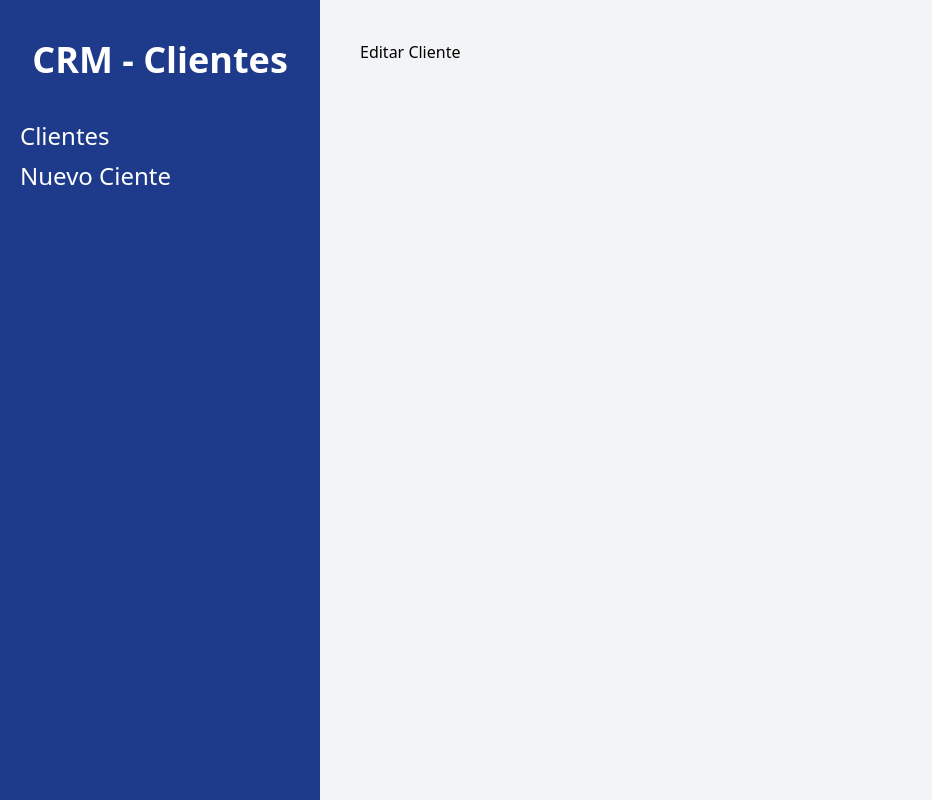
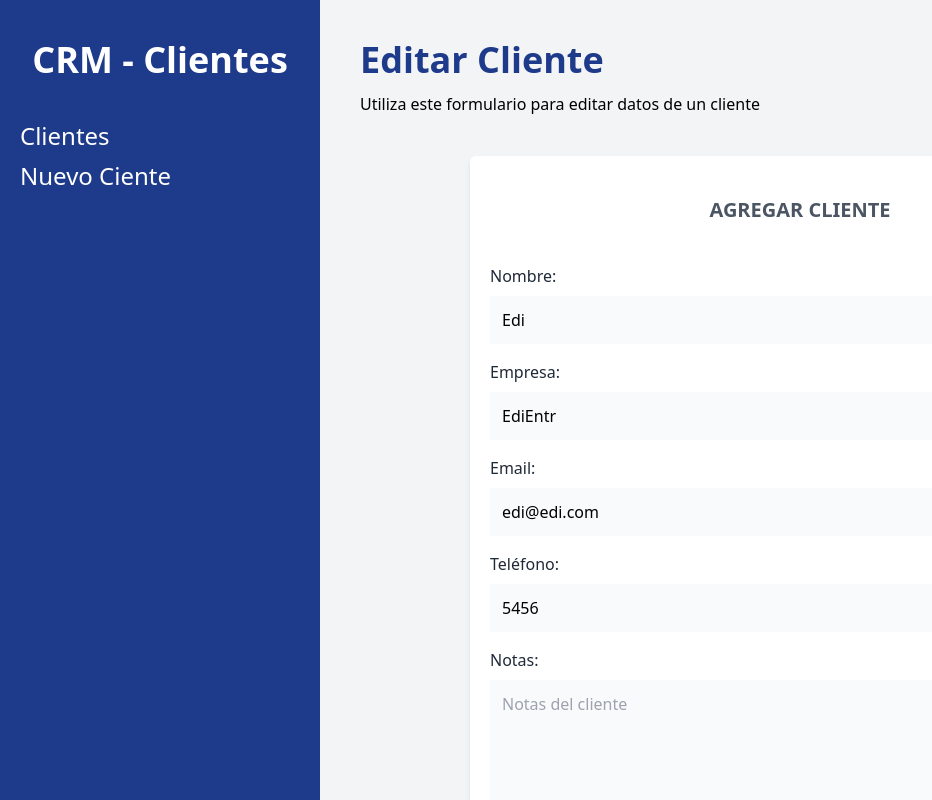
Before and after one commit to edicoding/crm_react, a React (Vite) app: page /clientes/editar/1 in a window 1280 px wide. Shown: the whole page, without its empty margins (0-932 px from the left). Built offline with nearby package versions, Linux system fonts and the light colour scheme; data requests are answered from the project's data file.

Commit message:
180 adding default props to formik

```diff
--- a/db.json
+++ b/db.json
@@ -30,6 +30,14 @@
       "telefono": "5456",
       "notas": "Probando React",
       "id": 4
+    },
+    {
+      "nombre": "Marga",
+      "empresa": "Marga Medicina",
+      "email": "dtdfsg@marga.com",
+      "telefono": "5234655654",
+      "notas": "Hola",
+      "id": 5
     }
   ]
 }
--- a/src/components/Cliente.jsx
+++ b/src/components/Cliente.jsx
@@ -26,6 +26,7 @@
                     type='button'
                     className='bg-blue-600 hover:bg-blue-700 block w-full text-white p-2
                     uppercase font-bold text-xs mt-3'
+                    onClick={() => navigate(`/clientes/editar/${id}`)}
                 >Editar</button>
 
                 <button
--- a/src/components/Formulario.jsx
+++ b/src/components/Formulario.jsx
@@ -4,7 +4,7 @@
 import * as Yup from 'yup'
 import Alerta from './Alerta'
 
-const Formulario = () => {
+const Formulario = ({cliente}) => {
 
     const navigate = useNavigate()
 
@@ -53,12 +53,13 @@
 
             <Formik
                 initialValues={{
-                    nombre: '',
-                    empresa: '',
-                    email: '',
-                    telefono: '',
-                    notas: ''
+                    nombre: cliente?.nombre ?? '',
+                    empresa: cliente?.empresa ?? '',
+                    email: cliente?.email ?? '',
+                    telefono: cliente?.telefono ?? '',
+                    notas: cliente?.notas ?? ''
                 }}
+                enableReinitialize={true}
                 onSubmit={async (values, {resetForm}) => {
                     await handleSubmit(values)
 
@@ -172,4 +173,8 @@
     )
 }
 
+Formulario.defaultProps = {
+    cliente: {}
+}
+
 export default Formulario
--- a/src/paginas/EditarCliente.jsx
+++ b/src/paginas/EditarCliente.jsx
@@ -1,10 +1,38 @@
-import React from 'react'
+import { useEffect, useState } from "react"
+import { useParams } from "react-router-dom"
+import Formulario from '../components/Formulario'
 
 const EditarCliente = () => {
+
+  const [cliente, setCliente] = useState({})
+  const [cargando, setCargando] = useState(true)
+  const {id} = useParams()
+
+  useEffect(() => {
+    const obtenerClienteAPI = async () => {
+      try {
+        const url = `http://localhost:4000/clientes/${id}`
+        const respuesta = await fetch(url)
+        const resultado = await respuesta.json()
+        setCliente(resultado)
+      } catch (error) {
+        console.log(error);
+      }
+
+      setCargando(!cargando)
+    }
+    obtenerClienteAPI()
+  }, [])
+
   return (
-    <div>
-        <h1>Editar Cliente</h1>
-    </div>
+    <>
+        <h1 className='font-black text-4xl text-blue-900'>Editar Cliente</h1>
+        <p className='mt-3'>Utiliza este formulario para editar datos de un cliente</p>
+
+        <Formulario
+          cliente={cliente}
+        />
+    </>
   )
 }
 
--- a/src/paginas/NuevoCliente.jsx
+++ b/src/paginas/NuevoCliente.jsx
@@ -1,4 +1,3 @@
-import React from 'react'
 import Formulario from '../components/Formulario'
 
 const NuevoCliente = () => {
```
